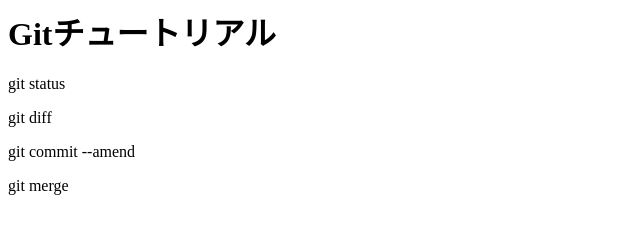
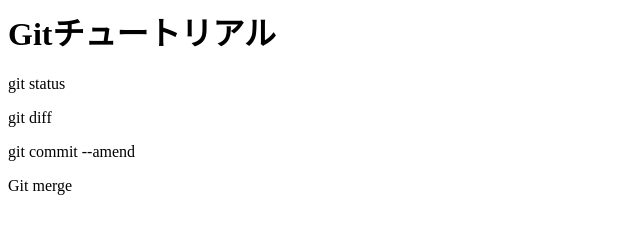
Before and after one commit to bun5GH/git_tutorial, a plain HTML site: page index.html in a window 1280 px wide. Shown: the full height of the page, 0-640 px from the left. Drawn offline with Linux system fonts and the light colour scheme.

```diff
--- a/index.html
+++ b/index.html
@@ -2,4 +2,4 @@
 <p>git status</p>
 <p>git diff</p>
 <p>git commit --amend</p>
-<p>git merge</p>
+<p>Git merge</p>
```
